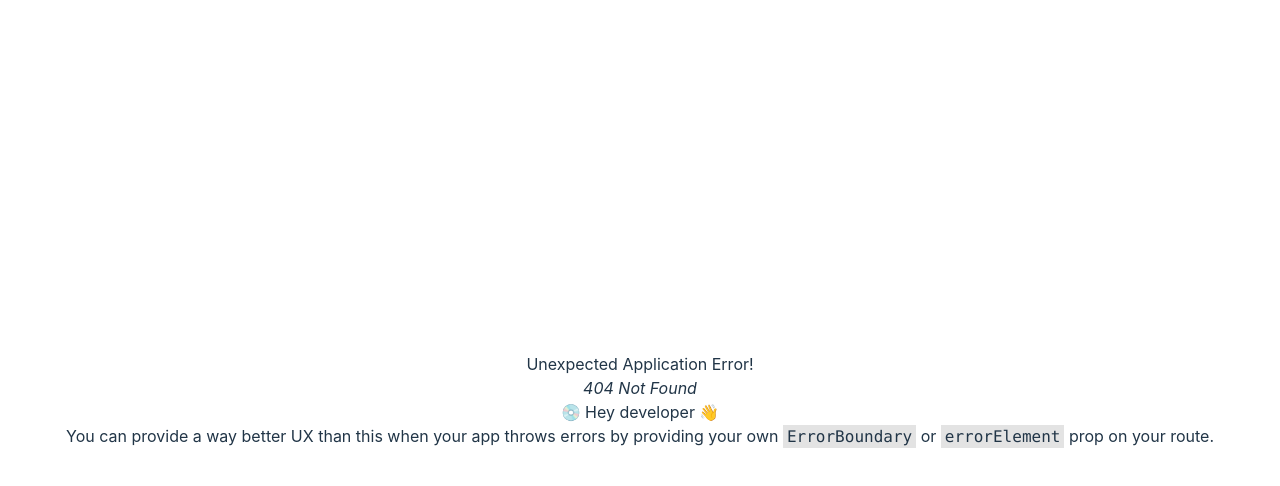
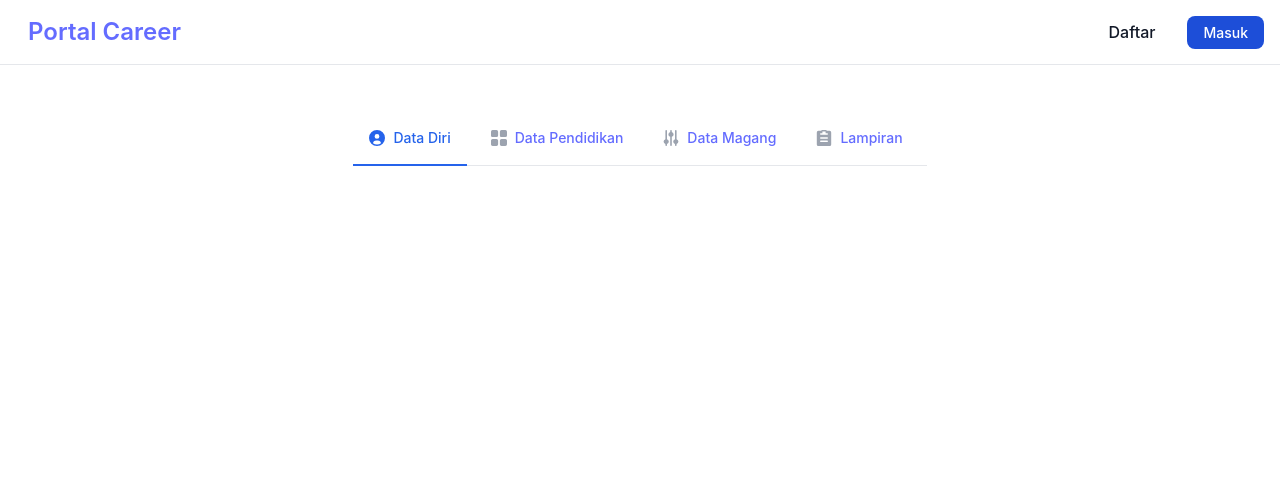
Before and after one commit to carolineadicahya/website_kp, a React (Vite) app: page /form in a window 1280 px wide. Before the commit this address had no page. Shown: the top 486 px of the page. Built offline with nearby package versions, Linux system fonts and the light colour scheme.

Commit message:
progressing...

```diff
--- a/src/App.jsx
+++ b/src/App.jsx
@@ -1,5 +1,5 @@
 import "./App.css";
-import { initFlowbite } from "flowbite";
+import { Tabs, initFlowbite } from "flowbite";
 import { useEffect } from "react";
 import {
   createBrowserRouter,
@@ -13,6 +13,8 @@ import RootLayout from "./layouts/RootLayout";
 import LandingPages from "./pages/LandingPage";
 import Register from "./pages/Register";
 import Login from "./pages/Login";
+import DaftarProgram from "./pages/DaftarProgram";
+import TabForm from "./components/tabs";
 
 const router = createBrowserRouter(
   createRoutesFromElements(
@@ -20,6 +22,8 @@ const router = createBrowserRouter(
       <Route index element={<LandingPages />} />
       <Route path="/login" element={<Login />} />
       <Route path="/register" element={<Register />} />
+      <Route path="/career" element={<DaftarProgram />} />
+      <Route path="/form" element={<TabForm />} />
     </Route>
   )
 );
--- a/src/components/button.jsx
+++ b/src/components/button.jsx
@@ -0,0 +1,17 @@
+import { useNavigate } from "react-router-dom";
+
+export const Tombol = ({ data }) => {
+  const navigate = useNavigate;
+
+  return (
+    <div className="max-h-screen items-center justify-center bg-gray-100">
+      <div className="max-w-xl p-6 bg-white shadow-md rounded-md">
+        <button
+          onClick={() => navigate()}
+          className="bg-blue-500 text-white px-4 py-2 rounded-md hover:bg-blue-600">
+          Lihat Program
+        </button>
+      </div>
+    </div>
+  );
+};
--- a/src/components/form.jsx
+++ b/src/components/form.jsx
@@ -0,0 +1,42 @@
+import { useNavigate } from "react-router-dom";
+
+export const DataForm = ({ data }) => {
+  const navigate = useNavigate(); // Add parentheses here
+
+  return (
+    <form className="max-w-sm mx-auto">
+      <div className="mb-5">
+        <label
+          htmlFor="username-success"
+          className="block mb-2 text-sm font-medium text-green-700 dark:text-green-500">
+          Your name
+        </label>
+        <input
+          type="text"
+          id="username-success"
+          className="bg-green-50 border border-green-500 text-green-900 placeholder-green-700 text-sm rounded-lg focus:ring-green-500 focus:border-green-500 block w-full p-2.5 dark:bg-green-100 dark:border-green-400"
+          placeholder="Bonnie Green"
+        />
+        <p className="mt-2 text-sm text-green-600 dark:text-green-500">
+          <span className="font-medium">Alright!</span> Username available!
+        </p>
+      </div>
+      <div>
+        <label
+          htmlFor="username-error"
+          className="block mb-2 text-sm font-medium text-red-700 dark:text-red-500">
+          Your name
+        </label>
+        <input
+          type="text"
+          id="username-error"
+          className="bg-red-50 border border-red-500 text-red-900 placeholder-red-700 text-sm rounded-lg focus:ring-red-500 focus:border-red-500 block w-full p-2.5 dark:bg-red-100 dark:border-red-400"
+          placeholder="Bonnie Green"
+        />
+        <p className="mt-2 text-sm text-red-600 dark:text-red-500">
+          <span className="font-medium">Oops!</span> Username already taken!
+        </p>
+      </div>
+    </form>
+  );
+};
--- /dev/null
+++ b/src/components/tabs.jsx
@@ -0,0 +1,76 @@
+import React from "react";
+import { Link } from "react-router-dom";
+
+const TabForm = () => {
+  return (
+    <section className="mt-20">
+      <div class="border-b border-gray-200 dark:border-gray-700">
+        <ul class="flex flex-wrap -mb-px text-sm font-medium text-center text-gray-500 dark:text-gray-400">
+          <li class="me-2">
+            <Link
+              to="/data_diri"
+              className="inline-flex items-center justify-center p-4 text-blue-600 border-b-2 border-blue-600 rounded-t-lg active dark:text-blue-500 dark:border-blue-500 group"
+              aria-current="page">
+              <svg
+                className="w-4 h-4 me-2 text-blue-600 dark:text-blue-500"
+                aria-hidden="true"
+                xmlns="http://www.w3.org/2000/svg"
+                fill="currentColor"
+                viewBox="0 0 20 20">
+                <path d="M10 0a10 10 0 1 0 10 10A10.011 10.011 0 0 0 10 0Zm0 5a3 3 0 1 1 0 6 3 3 0 0 1 0-6Zm0 13a8.949 8.949 0 0 1-4.951-1.488A3.987 3.987 0 0 1 9 13h2a3.987 3.987 0 0 1 3.951 3.512A8.949 8.949 0 0 1 10 18Z" />
+              </svg>
+              Data Diri
+            </Link>
+          </li>
+          <li class="me-2">
+            <Link
+              to="/data_pendidikan"
+              class="inline-flex items-center justify-center p-4 border-b-2 border-transparent rounded-t-lg hover:text-gray-600 hover:border-gray-300 dark:hover:text-gray-300 group">
+              <svg
+                className="w-4 h-4 me-2 text-gray-400 group-hover:text-gray-500 dark:text-gray-500 dark:group-hover:text-gray-300"
+                aria-hidden="true"
+                xmlns="http://www.w3.org/2000/svg"
+                fill="currentColor"
+                viewBox="0 0 18 18">
+                <path d="M6.143 0H1.857A1.857 1.857 0 0 0 0 1.857v4.286C0 7.169.831 8 1.857 8h4.286A1.857 1.857 0 0 0 8 6.143V1.857A1.857 1.857 0 0 0 6.143 0Zm10 0h-4.286A1.857 1.857 0 0 0 10 1.857v4.286C10 7.169 10.831 8 11.857 8h4.286A1.857 1.857 0 0 0 18 6.143V1.857A1.857 1.857 0 0 0 16.143 0Zm-10 10H1.857A1.857 1.857 0 0 0 0 11.857v4.286C0 17.169.831 18 1.857 18h4.286A1.857 1.857 0 0 0 8 16.143v-4.286A1.857 1.857 0 0 0 6.143 10Zm10 0h-4.286A1.857 1.857 0 0 0 10 11.857v4.286c0 1.026.831 1.857 1.857 1.857h4.286A1.857 1.857 0 0 0 18 16.143v-4.286A1.857 1.857 0 0 0 16.143 10Z" />
+              </svg>
+              Data Pendidikan
+            </Link>
+          </li>
+          <li className="me-2">
+            <Link
+              to="/data_magang"
+              class="inline-flex items-center justify-center p-4 border-b-2 border-transparent rounded-t-lg hover:text-gray-600 hover:border-gray-300 dark:hover:text-gray-300 group">
+              <svg
+                className="w-4 h-4 me-2 text-gray-400 group-hover:text-gray-500 dark:text-gray-500 dark:group-hover:text-gray-300"
+                aria-hidden="true"
+                xmlns="http://www.w3.org/2000/svg"
+                fill="currentColor"
+                viewBox="0 0 20 20">
+                <path d="M5 11.424V1a1 1 0 1 0-2 0v10.424a3.228 3.228 0 0 0 0 6.152V19a1 1 0 1 0 2 0v-1.424a3.228 3.228 0 0 0 0-6.152ZM19.25 14.5A3.243 3.243 0 0 0 17 11.424V1a1 1 0 0 0-2 0v10.424a3.227 3.227 0 0 0 0 6.152V19a1 1 0 1 0 2 0v-1.424a3.243 3.243 0 0 0 2.25-3.076Zm-6-9A3.243 3.243 0 0 0 11 2.424V1a1 1 0 0 0-2 0v1.424a3.228 3.228 0 0 0 0 6.152V19a1 1 0 1 0 2 0V8.576A3.243 3.243 0 0 0 13.25 5.5Z" />
+              </svg>
+              Data Magang
+            </Link>
+          </li>
+          <li className="me-2">
+            <Link
+              to="/lampiran"
+              class="inline-flex items-center justify-center p-4 border-b-2 border-transparent rounded-t-lg hover:text-gray-600 hover:border-gray-300 dark:hover:text-gray-300 group">
+              <svg
+                className="w-4 h-4 me-2 text-gray-400 group-hover:text-gray-500 dark:text-gray-500 dark:group-hover:text-gray-300"
+                aria-hidden="true"
+                xmlns="http://www.w3.org/2000/svg"
+                fill="currentColor"
+                viewBox="0 0 18 20">
+                <path d="M16 1h-3.278A1.992 1.992 0 0 0 11 0H7a1.993 1.993 0 0 0-1.722 1H2a2 2 0 0 0-2 2v15a2 2 0 0 0 2 2h14a2 2 0 0 0 2-2V3a2 2 0 0 0-2-2Zm-3 14H5a1 1 0 0 1 0-2h8a1 1 0 0 1 0 2Zm0-4H5a1 1 0 0 1 0-2h8a1 1 0 1 1 0 2Zm0-5H5a1 1 0 0 1 0-2h2V2h4v2h2a1 1 0 1 1 0 2Z" />
+              </svg>
+              Lampiran
+            </Link>
+          </li>
+        </ul>
+      </div>
+    </section>
+  );
+};
+
+export default TabForm;
--- /dev/null
+++ b/src/pages/DaftarProgram.jsx
@@ -0,0 +1,24 @@
+import React from "react";
+import { useNavigate } from "react-router-dom";
+
+const DaftarProgram = () => {
+  const navigate = useNavigate();
+
+  const handleGetStarted = () => {
+    navigate("/login");
+  };
+
+  return (
+    <section className="mt-20">
+      <span className="self-center text-2xl font-semibold whitespace-nowrap dark:text-white">
+        Daftar Program
+      </span>
+      <button
+        onClick={handleGetStarted}
+        className="px-40 py-40 bg-blue-500 text-white px-4 py-2 rounded-md hover:bg-blue-600">
+        Magang atau Kerja Praktik (KP)
+      </button>
+    </section>
+  );
+};
+export default DaftarProgram;
--- a/src/pages/LandingPage.jsx
+++ b/src/pages/LandingPage.jsx
@@ -9,12 +9,13 @@ const LandingPage = () => {
   };
 
   return (
-    <div className="max-h-screen flex items-center justify-center bg-gray-100">
-      <div className="max-w-2xl p-6 bg-white shadow-md rounded-md">
+    <section className="mt-20">
+      <div className="max-h-screen items-center justify-center bg-gray-100">
+        <div className="max-w-xl p-6 bg-white shadow-md rounded-md">
           <h1 className="text-4xl font-bold mb-4">Portal Career</h1>
           <p className="text-gray-600 mb-8">
-          Welcome to our career portal! Explore exciting opportunities and take
-          the next step in your career.
+            Welcome to our career portal! Explore exciting opportunities and
+            take the next step in your career.
           </p>
           <button
             onClick={handleGetStarted}
@@ -23,6 +24,7 @@ const LandingPage = () => {
           </button>
         </div>
       </div>
+    </section>
   );
 };
 
--- a/src/pages/Login.jsx
+++ b/src/pages/Login.jsx
@@ -91,7 +91,7 @@ const Login = () => {
                   <label
                     className="inline-block pl-[0.15rem] hover:cursor-pointer"
                     htmlFor="rememberMe">
-                    Remember me
+                    Ingat Saya
                   </label>
                 </div>
 
@@ -108,7 +108,7 @@ const Login = () => {
                 type="submit"
                 className="inline-block w-full rounded bg-0766AD px-7 pb-2.5 pt-3 text-sm font-medium uppercase leading-normal text-white shadow-[0_4px_9px_-4px_#3b71ca] transition duration-150 ease-in-out hover:bg-0766AD-600 hover:shadow-[0_8px_9px_-4px_rgba(59,113,202,0.3),0_4px_18px_0_rgba(59,113,202,0.2)] focus:bg-0766AD-600 focus:shadow-[0_8px_9px_-4px_rgba(59,113,202,0.3),0_4px_18px_0_rgba(59,113,202,0.2)] focus:outline-none focus:ring-0 active:bg-0766AD-700 active:shadow-[0_8px_9px_-4px_rgba(59,113,202,0.3),0_4px_18px_0_rgba(59,113,202,0.2)] dark:shadow-[0_4px_9px_-4px_rgba(59,113,202,0.5)] dark:hover:shadow-[0_8px_9px_-4px_rgba(59,113,202,0.2),0_4px_18px_0_rgba(59,113,202,0.1)] dark:focus:shadow-[0_8px_9px_-4px_rgba(59,113,202,0.2),0_4px_18px_0_rgba(59,113,202,0.1)] dark:active:shadow-[0_8px_9px_-4px_rgba(59,113,202,0.2),0_4px_18px_0_rgba(59,113,202,0.1)]"
                 style={{ backgroundColor: "#0766AD" }}>
-                Log In
+                Masuk
               </button>
 
               {/* Divider */}
@@ -153,7 +153,7 @@ const Login = () => {
                   href="/register"
                   className="text-danger transition duration-150 ease-in-out hover:text-danger-600 focus:text-danger-600 active:text-danger-700 underline"
                   style={{ color: "#0766AD" }}>
-                  Register
+                  Daftar Akun
                 </a>
               </p>
             </form>
--- a/src/pages/Register.jsx
+++ b/src/pages/Register.jsx
@@ -104,7 +104,7 @@ const Register = () => {
                   <label
                     className="inline-block pl-[0.15rem] hover:cursor-pointer"
                     htmlFor="rememberMe">
-                    Remember me
+                    Ingat Saya
                   </label>
                 </div>
 
@@ -120,9 +120,9 @@ const Register = () => {
                 type="submit"
                 className="inline-block w-full rounded bg-0766AD px-7 pb-2.5 pt-3 text-sm font-medium uppercase leading-normal text-white shadow-[0_4px_9px_-4px_#3b71ca] transition duration-150 ease-in-out hover:bg-0766AD-600 hover:shadow-[0_8px_9px_-4px_rgba(59,113,202,0.3),0_4px_18px_0_rgba(59,113,202,0.2)] focus:bg-0766AD-600 focus:shadow-[0_8px_9px_-4px_rgba(59,113,202,0.3),0_4px_18px_0_rgba(59,113,202,0.2)] focus:outline-none focus:ring-0 active:bg-0766AD-700 active:shadow-[0_8px_9px_-4px_rgba(59,113,202,0.3),0_4px_18px_0_rgba(59,113,202,0.2)] dark:shadow-[0_4px_9px_-4px_rgba(59,113,202,0.5)] dark:hover:shadow-[0_8px_9px_-4px_rgba(59,113,202,0.2),0_4px_18px_0_rgba(59,113,202,0.1)] dark:focus:shadow-[0_8px_9px_-4px_rgba(59,113,202,0.2),0_4px_18px_0_rgba(59,113,202,0.1)] dark:active:shadow-[0_8px_9px_-4px_rgba(59,113,202,0.2),0_4px_18px_0_rgba(59,113,202,0.1)]"
                 style={{ backgroundColor: "#0766AD" }}>
-                Register
+                Daftar Akun
               </button>
-              Divider
+
               <div className="my-4 flex items-center before:mt-0.5 before:flex-1 before:border-t before:border-neutral-300 after:mt-0.5 after:flex-1 after:border-t after:border-neutral-300">
                 <p className="mx-4 mb-0 text-center font-semibold dark:text-neutral-200">
                   OR
@@ -163,7 +163,7 @@ const Register = () => {
                   href="/login"
                   className="text-danger transition duration-150 ease-in-out hover:text-danger-600 focus:text-danger-600 active:text-danger-700 underline"
                   style={{ color: "#0766AD" }}>
-                  Login
+                  Masuk
                 </a>
               </p>
             </form>
```
Lines whose indentation alone changed are shown as unchanged.
